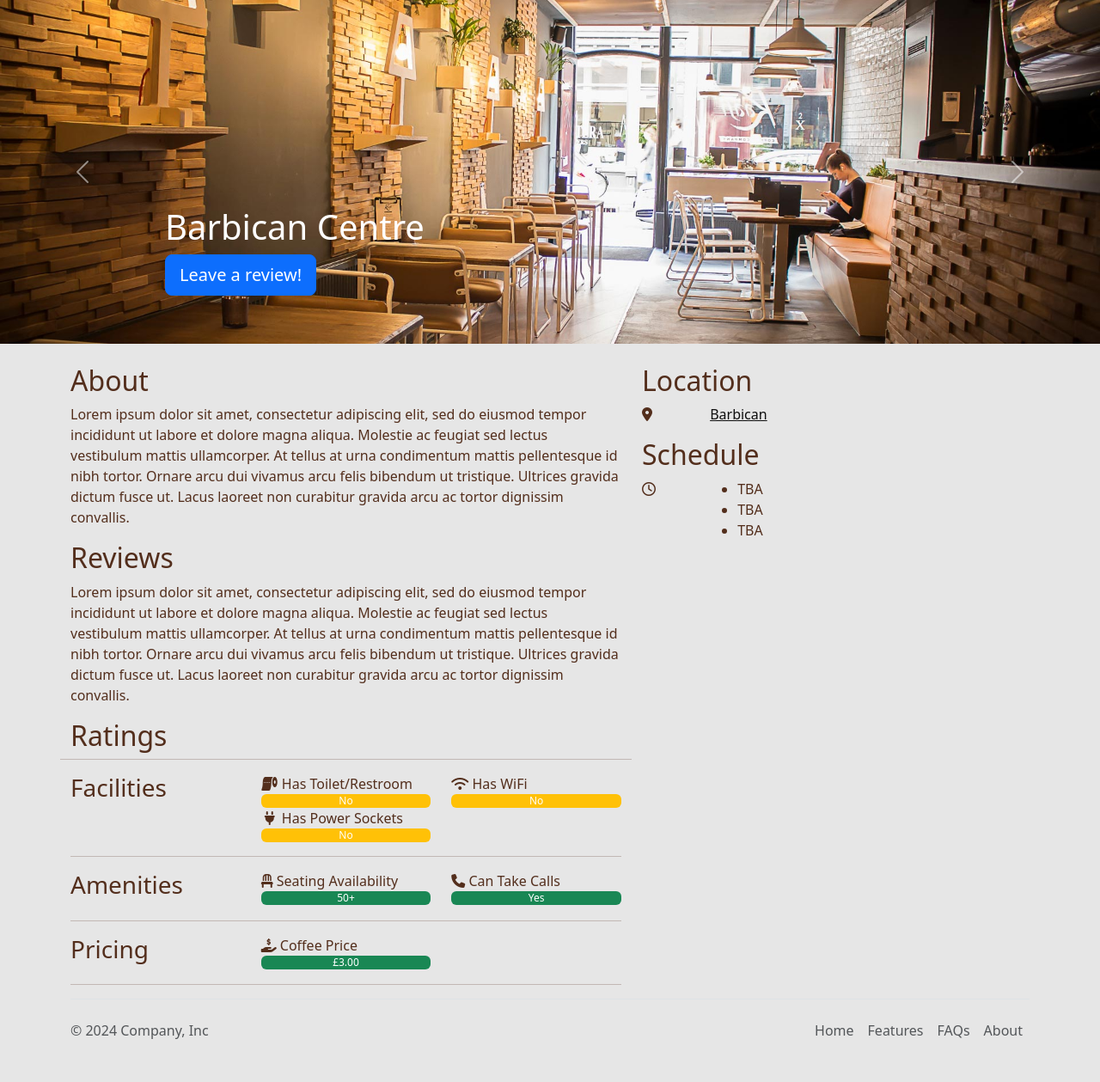
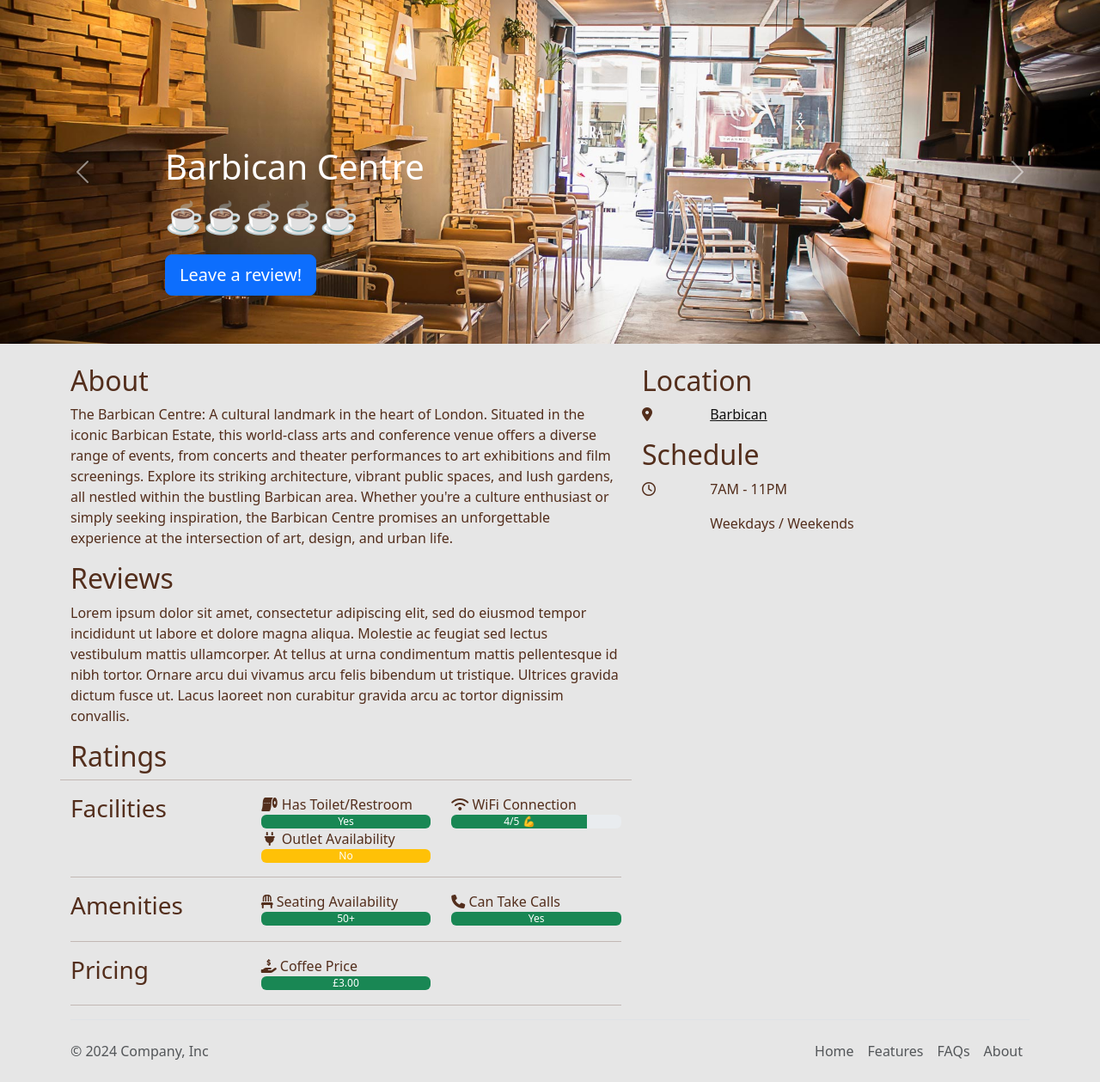
Before and after one commit to thronejsc/Coffee-Wifi-Website, a Flask app: a page that uses templates/cafe.html in a window 1280 px wide. Shown: the part 73-1332 px from the top of the page at 86% size. Before the commit the page ends 1282 px from the top, so only its background shows below. Run offline with Flask 3, Linux system fonts and the light colour scheme; some libraries are stand-ins or nearby versions.

Commit message:
Enhanced 'cafe.html' to include dynamic ratings display, now showcasing coffee ratings with corresponding emoji icons for a more engaging user experience.

```diff
--- a/main.py
+++ b/main.py
@@ -85,7 +85,12 @@ def home():
 def cafe(cafe_name):
     cafe_name = cafe_name.replace('-', ' ')
     requested_cafe = db.session.execute(db.select(Cafe).where(Cafe.name == cafe_name)).scalar()
-    return render_template("cafe.html", cafe_name=cafe_name, cafe=requested_cafe)
+    wifi_rating = int(requested_cafe.wifi_rating) if requested_cafe.wifi_rating else 0
+    outlet_rating = int(requested_cafe.outlet_rating) if requested_cafe.outlet_rating else 0
+    coffee_rating = int(requested_cafe.coffee_rating)
+    print(wifi_rating)
+    print(type(wifi_rating))
+    return render_template("cafe.html", cafe_name=cafe_name, wifi_rating=wifi_rating, outlet_rating=outlet_rating, coffee_rating=coffee_rating, cafe=requested_cafe)
 
 
 @app.route('/all-cafes-json')
--- a/templates/all_cafes.html
+++ b/templates/all_cafes.html
@@ -77,6 +77,7 @@
   	  </table>
 
       <p><a href="{{ url_for('home') }}">Return to index page</a></p>
+        <p><a href="{{ url_for('add_cafe') }}">Add Cafe</a></p>
 
     </div>
   </div>
--- a/templates/cafe.html
+++ b/templates/cafe.html
@@ -15,6 +15,16 @@
     <div class="carousel-caption text-start">
         {% if cafe %}
         <h1 class="cafe-name">{{ cafe.name }}</h1>
+        <p class="coffee-rating" style="font-size: 36px;">
+        {% set rating_emoji = {
+            1: '️☕️',
+            2: '☕️☕️',
+            3: '☕️☕️☕️',
+            4: '☕️☕️☕️☕️',
+            5: '☕️☕️☕️☕️☕️'
+        } %}
+        {{ rating_emoji[coffee_rating] }}
+        </p>
         {% else %}
         <h1 class="cafe-name">Cafe Name</h1>
         {% endif %}
@@ -39,10 +49,7 @@
                 <div id="description">
                     <h2>About</h2>
                     <p>
-                        Lorem ipsum dolor sit amet, consectetur adipiscing elit, sed do eiusmod tempor incididunt ut labore et dolore magna aliqua.
-                        Molestie ac feugiat sed lectus vestibulum mattis ullamcorper. At tellus at urna condimentum mattis pellentesque id nibh tortor.
-                        Ornare arcu dui vivamus arcu felis bibendum ut tristique. Ultrices gravida dictum fusce ut.
-                        Lacus laoreet non curabitur gravida arcu ac tortor dignissim convallis.
+                        {{ cafe.cafe_desc }}
                     </p>
                 </div>
                 <div id="reviews">
@@ -66,7 +73,7 @@
                                 <div class="col-6">
                                     <i class="fa fa-fw fa-toilet-paper"></i>
                                     Has Toilet/Restroom
-                                    {% if cafe.has_wifi == True %}
+                                    {% if cafe.has_toilet == True %}
                                     <div class="progress">
                                         <div class="progress-bar bg-success" role="progressbar" style="width: 100%" aria-valuenow="100" aria-valuemin="0" aria-valuemax="100">Yes</div>
                                     </div>
@@ -78,10 +85,10 @@
                                 </div>
                                 <div class="col-6">
                                     <i class="fa fa-fw fa-wifi"></i>
-                                    Has WiFi
-                                    {% if cafe.has_wifi == True %}
+                                    WiFi Connection
+                                    {% if wifi_rating > 0 %}
                                     <div class="progress">
-                                        <div class="progress-bar bg-success" role="progressbar" style="width: 100%" aria-valuenow="100" aria-valuemin="0" aria-valuemax="100">Yes</div>
+                                        <div class="progress-bar bg-success" role="progressbar" style="width: {{ wifi_rating * 20 }}%" aria-valuenow="{{ wifi_rating * 20 }}" aria-valuemin="0" aria-valuemax="100">{{ wifi_rating }}/5 💪</div>
                                     </div>
                                     {% else %}
                                     <div class="progress">
@@ -93,10 +100,10 @@
                             <div class="row">
                                 <div class="col-6">
                                     <i class="fa fa-fw fa-plug"></i>
-                                    Has Power Sockets
-                                    {% if cafe.has_sockets == True %}
+                                    Outlet Availability
+                                    {% if outlet_rating > 0 %}
                                     <div class="progress">
-                                        <div class="progress-bar bg-success" role="progressbar" style="width: 100%" aria-valuenow="100" aria-valuemin="0" aria-valuemax="100">Yes</div>
+                                        <div class="progress-bar bg-success" role="progressbar" style="width: {{ outlet_rating * 20 }}%" aria-valuenow="{{ outlet_rating * 20 }}" aria-valuemin="0" aria-valuemax="100">{{ outlet_rating }}/5 🔌</div>
                                     </div>
                                     {% else %}
                                     <div class="progress">
@@ -179,11 +186,8 @@
                             <i class="fa-regular fa-clock"></i>
                         </div>
                         <div class="col-md-10">
-                            <ul>
-                                <li>TBA</li>
-                                <li>TBA</li>
-                                <li>TBA</li>
-                            </ul>
+                            <p>{{ cafe.open_time}} - {{ cafe.closing_time  }}</p>
+                            <p>Weekdays / Weekends</p>
                         </div>
                     </div>
                 </div>
```
Also changed, not shown: instance/cafes.db.
